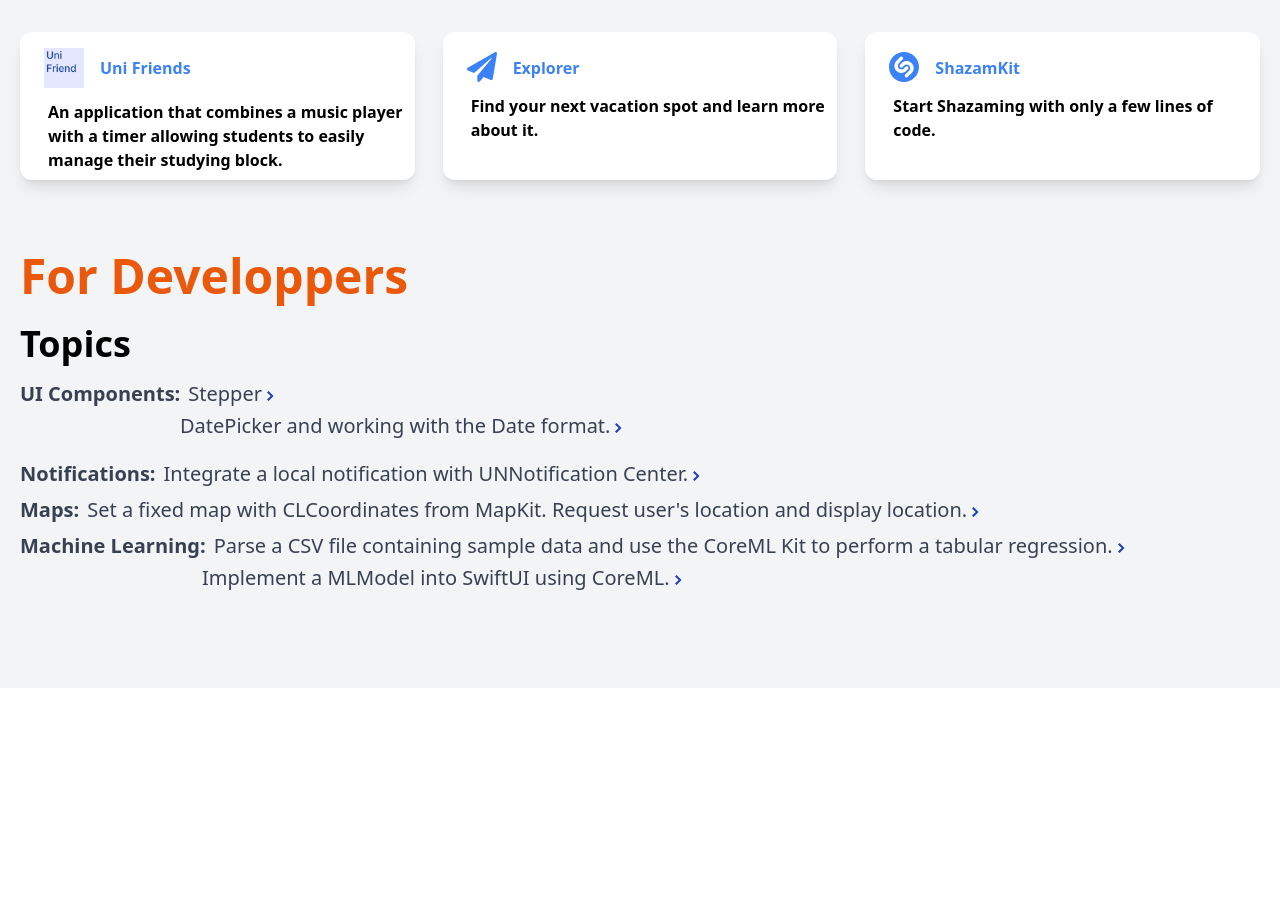
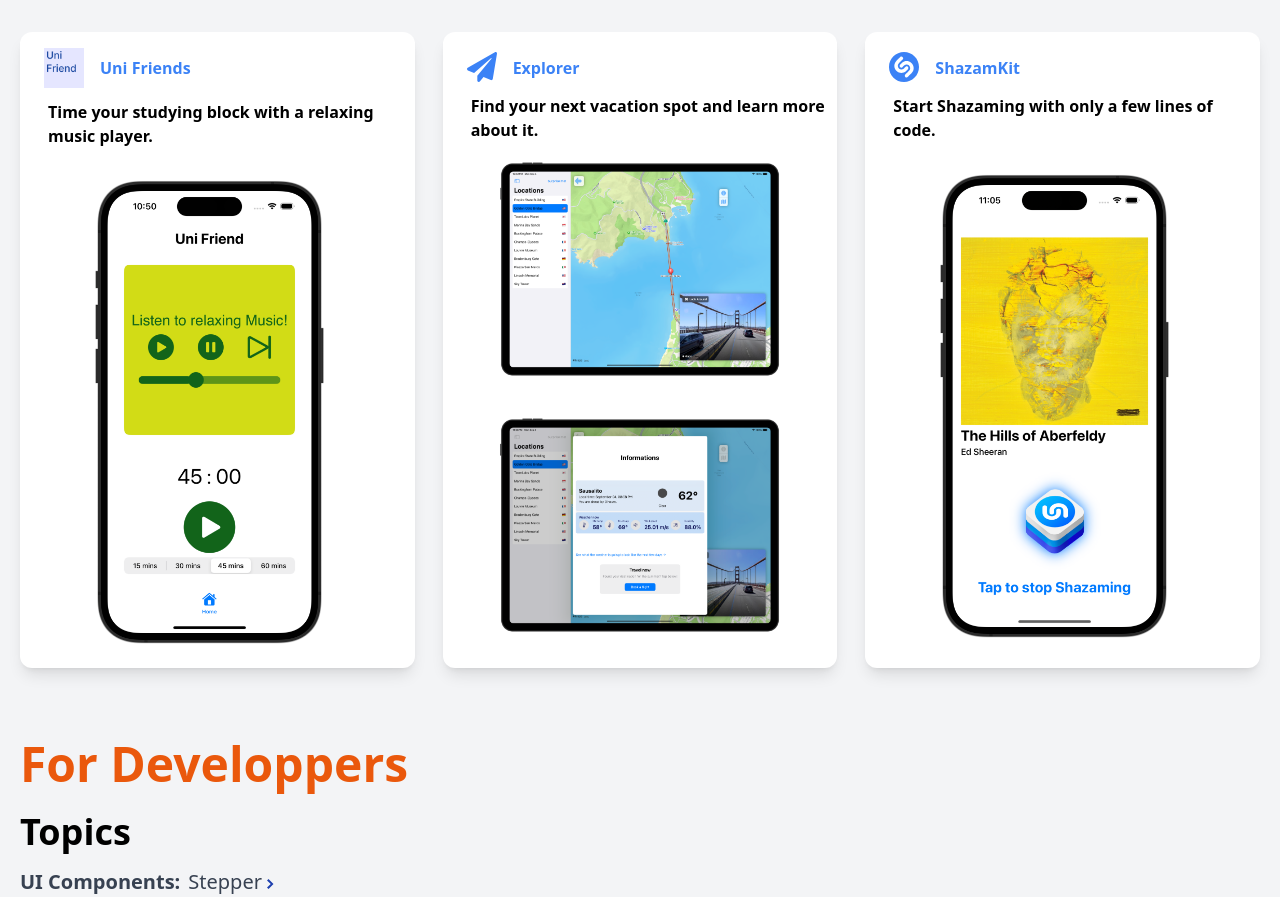
Before and after one commit to tommytrg297/MyWebsite, a React (Create React App) app: page / in a window 1280 px wide. Shown: the part 2080-2977 px from the top of the page. Before the commit the page ends 2768 px from the top, so only its background shows below. Built offline with nearby package versions, Linux system fonts and the light colour scheme.

Commit message:
finished personal projects

```diff
--- a/src/components/personalProjects.js
+++ b/src/components/personalProjects.js
@@ -4,14 +4,20 @@
 import {GoChevronRight} from "react-icons/go";
 import { SiShazam } from "react-icons/si";
 import {FaPaperPlane} from "react-icons/fa";
+
 import UniFriendIcon from "../images/UniFriend.png"
+import UniFriendsScreenshot from "../images/UniFriendsScreenshot.png"
+import ExplorerScreenshot from "../images/ExplorerScreenshot.png"
+import ExplorerScreenInformationView from "../images/ExplorerScreenshotInformationView.png"
+import ShazamScreenshot from "../images/ShazamScreenshot.png"
+
 
 
 
 function personalProjects() {
 
 return (
-    <div className="grid grid-cols-3 gap-7 " >
+    <div className="grid grid-cols-3 gap-7 auto-cols-max " >
 
         {/** Uni Friends*/}
         <div className="col-span-1 bg-white shadow-lg rounded-xl p-2">
@@ -22,8 +28,9 @@
                 </a>   {/* Title */}
             </div>
             <div className=" pl-5 pt-1 font-semibold">
-                <p className=""> An application that combines a music player with a timer allowing students to easily manage their studying block. </p>
+                <p className=""> Time your studying block with a relaxing music player.</p>
             </div>
+            <img src={UniFriendsScreenshot} className=" flex pb-4 rounded-xl  object-scale-down h-[32rem] px-16"></img>
         </div>
 
         {/** Explorer*/}
@@ -37,6 +44,8 @@
             <div className=" pl-5 pt-1 font-semibold">
                 <p className=""> Find your next vacation spot and learn more about it.</p>
             </div>
+            <img src={ExplorerScreenshot} className="flex pb-4 rounded-xl object-scale-down h-[16rem] px-12 hover:scale-[3.5] transition duration-500 cursor-pointer"></img>
+            <img src={ExplorerScreenInformationView} className="flex pb-4 rounded-xl object-scale-down h-[16rem] px-12 hover:scale-[3.5] transition duration-500 cursor-pointer"></img>
         </div>
 
         {/** Shazam*/}
@@ -50,6 +59,7 @@
             <div className=" pl-5 pt-1 font-semibold">
                 <p className=""> Start Shazaming with only a few lines of code. </p>
             </div>
+            <img src={ShazamScreenshot} className=" flex pb-4 rounded-xl  object-scale-down h-[32rem] px-16"></img>
         </div>
 
     </div>
```
